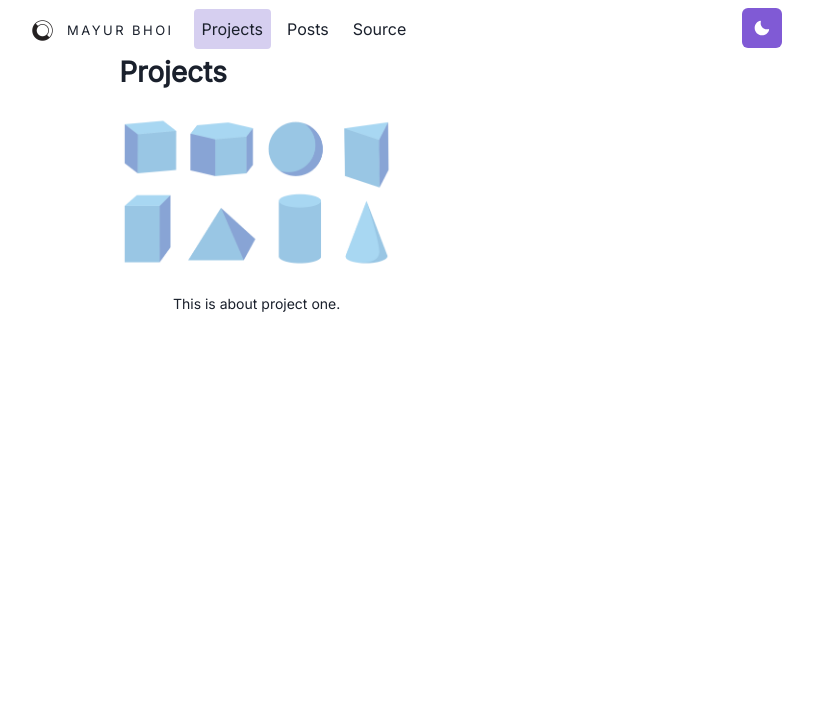
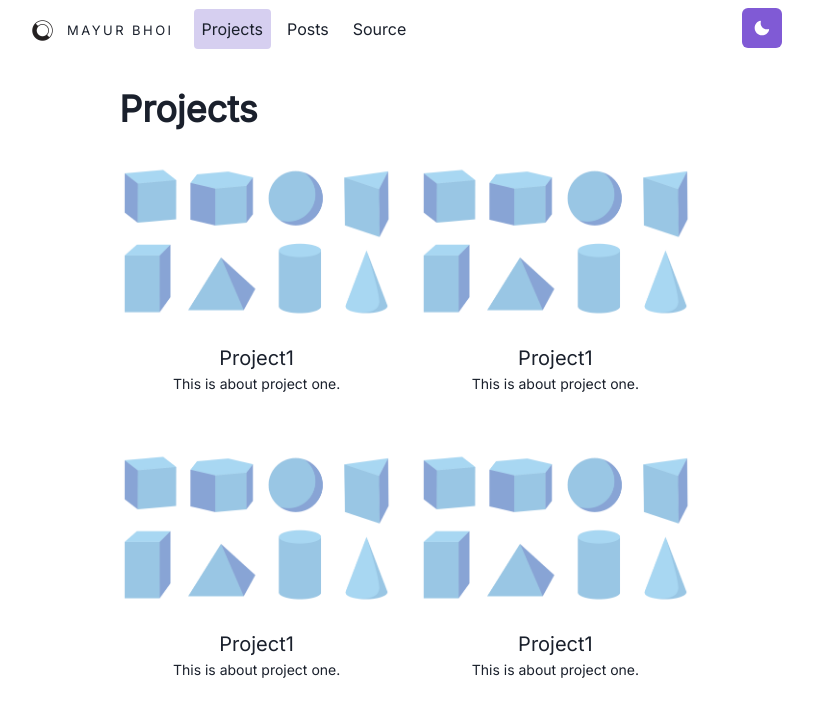
Before and after one commit to Mayur57/mayurbhoi.com, a Next.js app: page /projects in a window 1280 px wide. Shown: the top 716 px of the page, without its empty margins (234-1047 px from the left). Built offline with nearby package versions, Linux system fonts and the light colour scheme; a web font is replaced by a local one.

Commit message:
add: posts page

```diff
--- a/components/grid-item.js
+++ b/components/grid-item.js
@@ -21,7 +21,7 @@ export const GridItem = ({ children, href, title, thumbnail }) => (
 
 export const WorkGridItem = ({ children, id, title, thumbnail }) => (
   <Box w="100%" textAlign="center">
-    <NextLink href={`/works/${id}`}>
+    <NextLink href={`/projects/${id}`}>
       <LinkBox cursor="pointer">
         <Image
           src={thumbnail}
@@ -29,7 +29,7 @@ export const WorkGridItem = ({ children, id, title, thumbnail }) => (
           className="grid-item-thumbnail"
           placeholder="blur"
         />
-        <LinkOverlay href={`/works/${id}`}>
+        <LinkOverlay href={`/projects/${id}`}>
           <Text mt={2} fontSize={20}>
             {title}
           </Text>
--- a/components/section.js
+++ b/components/section.js
@@ -9,9 +9,9 @@ const StyledDiv = chakra(motion.div, {
 
 const Section = ({ children, delay = 0 }) => (
     <StyledDiv
-        initial = {{ y: 20 , opacity: 0 }}
+        initial = {{ y: 5 , opacity: 0 }}
         animate = {{ y: 0, opacity: 1 }}
-        transition = {{ duration: 0.5, delay }}
+        transition = {{ duration: 0.25, delay }}
         mb={6} >
         { children }
     </StyledDiv>
--- a/package.json
+++ b/package.json
@@ -25,6 +25,7 @@
     "next": "^12.0.10",
     "react": "^17.0.2",
     "react-dom": "^17.0.2",
+    "react-icons": "^4.3.1",
     "styled-components": "^5.3.3"
   },
   "devDependencies": {
--- a/pages/projects.js
+++ b/pages/projects.js
@@ -6,15 +6,47 @@ import thumbPro1 from '../public/images/projects/blog-post-1.png'
 
 const Work = () => {
     return (
-        <Layout>
+      <Layout title="Projects">
         <Container>
-            <Heading as="h3" fontSize={28} mb={4}>
+          <Section delay={0.1}>
+            <Heading as="h3" fontSize={36} mb={4} mt={8}>
               Projects
             </Heading>
-
-            <SimpleGrid columns={[1, 1, 2]} gap={6}>
-                <Section>
-                    <WorkGridItem id="project-1" thumbnail={thumbPro1}>
+          </Section>
+          <SimpleGrid columns={[1, 1, 2]} gap={6} mt={4}>
+            <Section delay={0.2}>
+              <WorkGridItem
+                id="project1"
+                title="Project1"
+                thumbnail={thumbPro1}
+              >
+                This is about project one.
+              </WorkGridItem>
+            </Section>
+            <Section delay={0.2}>
+              <WorkGridItem
+                id="project1"
+                title="Project1"
+                thumbnail={thumbPro1}
+              >
+                This is about project one.
+              </WorkGridItem>
+            </Section>
+            <Section delay={0.3}>
+              <WorkGridItem
+                id="project1"
+                title="Project1"
+                thumbnail={thumbPro1}
+              >
+                This is about project one.
+              </WorkGridItem>
+            </Section>
+            <Section delay={0.3}>
+              <WorkGridItem
+                id="project1"
+                title="Project1"
+                thumbnail={thumbPro1}
+              >
                 This is about project one.
               </WorkGridItem>
             </Section>
```
Also changed, not shown: components/linkButton.js (added, +45 -0 lines), components/work.js (added, +29 -0 lines), pages/index.js (+10 -21 lines), pages/posts.js (+8 -5 lines), pages/projects/project1.js (added, +30 -0 lines), components/theme-button.js (line endings or trailing spaces), 1 other file (tests, documents, lock files or other folders). Lines whose indentation alone changed are shown as unchanged.
